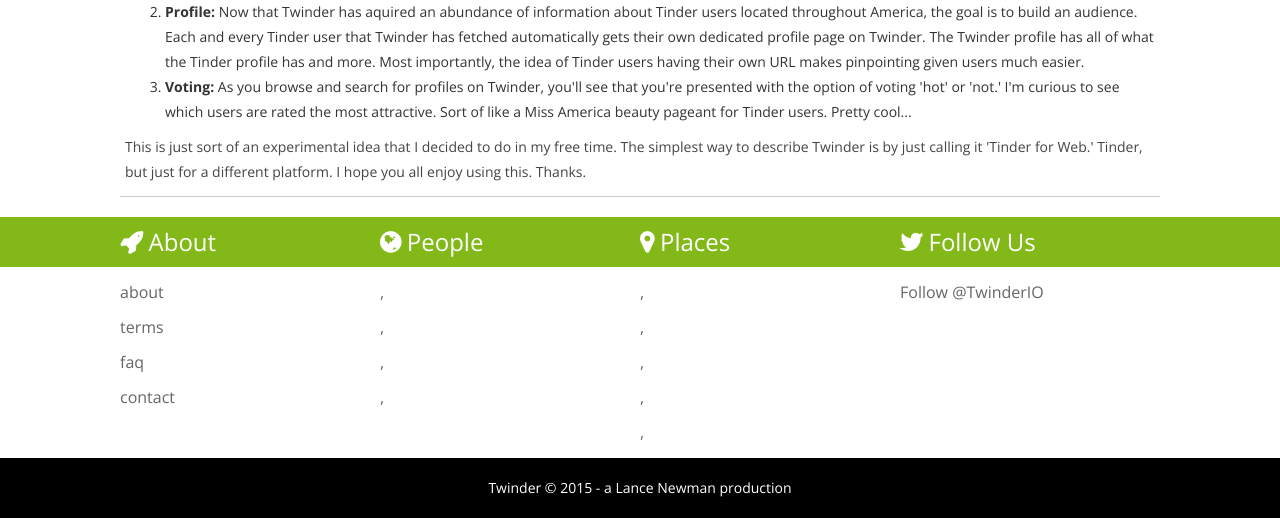
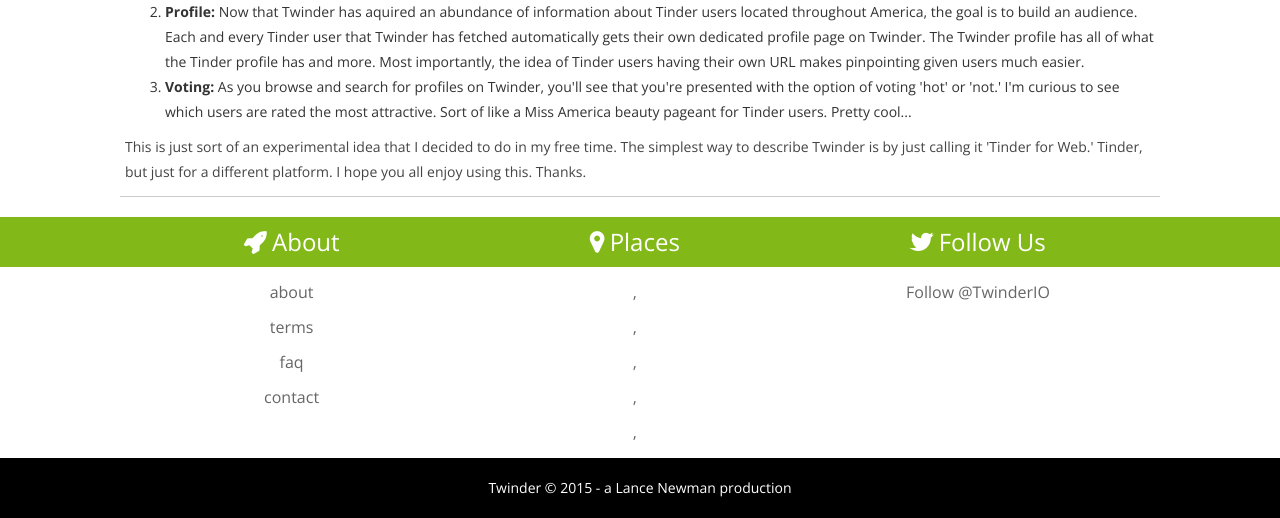
Before and after one commit to lnlance09/twinder, a PHP site: template application/views/about.php in a window 1280 px wide. Shown: the part 600-1118 px from the top of the page. Run offline with PHP 8.4, Linux system fonts and the light colour scheme; the template is opened without the code that fills it, so the values that code supplies are empty; some libraries are stand-ins or nearby versions; some web fonts are replaced.

Commit message:
Changes to footer

```diff
--- a/application/controllers/about.php
+++ b/application/controllers/about.php
@@ -53,8 +53,7 @@
 
 				// Get all of the data for the footer view
 				$places = $this->loc->FooterPlaces();
-				$users = $this->database->GetAllUsers(5);
-				$footer = array('locations' => $places, 'users' => $users);
+				$footer = array('locations' => $places);
 
 				// Load all of the views
 				$this->load->view('templates/header', $header);
--- a/application/controllers/users.php
+++ b/application/controllers/users.php
@@ -187,8 +187,7 @@
 
 						// Get all of the data for the footer view
 						$places = $this->loc->FooterPlaces();
-						$users = $this->database->GetAllUsers(5);
-						$footer = array('locations' => $places, 'users' => $users);
+						$footer = array('locations' => $places);
 
 						// Load all of the views
 						$this->load->view('templates/header', $header);
--- a/application/views/templates/footer.php
+++ b/application/views/templates/footer.php
@@ -14,19 +14,15 @@
 ?>
         <div class="text-center" id="footer">
             <div id="list_name">
-                <div class="col-lg-3">
+                <div class="col-lg-4">
                     <i class="fa fa-rocket"></i> About
                 </div>
 
-                <div class="col-lg-3">
-                    <i class="fa fa-globe"></i> People
-                </div>
-
-                <div class="col-lg-3">
+                <div class="col-lg-4">
                     <i class="fa fa-map-marker"></i> Places
                 </div>
 
-                <div class="col-lg-3">
+                <div class="col-lg-4">
                     <i class="fa fa-twitter"></i> Follow Us
                 </div>
 
@@ -38,7 +34,7 @@
             <div class="clearfix"></div>
 
             <div id="sub_footer">
-                <div class="col-lg-3">
+                <div class="col-lg-4">
                     <ul>
                         <li><a href="<?php echo $base_url; ?>about">about</a></li>
                         <li><a href="<?php echo $base_url; ?>terms">terms</a></li>
@@ -47,24 +43,7 @@
                     </ul>
                 </div>
 
-                <div class="col-lg-3">
-                    <ul>
-<?php
-    // Loop thru the random users
-    for($i=0;$i<4;$i++) {
-?>
-                        <li>
-                            <a href="<?php echo $base_url.$users[$i]['link']; ?>">
-                                <?php echo $users[$i]['name'].', '.$users[$i]['age']; ?>
-                            </a>
-                        </li>
-<?php
-    }
-?>
-                    </ul>
-                </div>
-
-                <div class="col-lg-3">
+                <div class="col-lg-4">
                     <ul>
 <?php
     // Loop thru the random locations
@@ -80,7 +59,7 @@
                     </ul>
                 </div>
 
-                <div class="col-lg-3">
+                <div class="col-lg-4">
                     <ul>
                         <!-- Twitter Button -->
                         <li>
--- a/public/css/custom.css
+++ b/public/css/custom.css
@@ -496,17 +496,17 @@ button:focus {
     @media screen and (max-width: 1024px) {
       #footer #list_name {
         padding: 20px 0; } }
-    #footer #list_name .col-lg-3 {
+    #footer #list_name .col-lg-4 {
       font-size: 24px;
       padding: 8px 0;
-      text-align: left;
+      text-align: center;
       color: #fff;
       float: left;
-      width: 25%; }
+      width: 33%; }
       @media screen and (max-width: 1024px) {
-        #footer #list_name .col-lg-3 {
+        #footer #list_name .col-lg-4 {
           display: none; } }
-      #footer #list_name .col-lg-3 .fa {
+      #footer #list_name .col-lg-4 .fa {
         color: #fff !important;
         font-weight: 600; }
     #footer #list_name #slogan {
@@ -528,40 +528,38 @@ button:focus {
     @media screen and (min-width: 1200px) {
       #footer #sub_footer {
         padding: 0 120px; } }
-    #footer #sub_footer .col-lg-3 {
+    #footer #sub_footer .col-lg-4 {
       float: left;
-      width: 25%;
+      width: 33%;
       margin: 0;
       padding: 0; }
       @media screen and (max-width: 1024px) {
-        #footer #sub_footer .col-lg-3 {
+        #footer #sub_footer .col-lg-4 {
           width: 100%; } }
-      #footer #sub_footer .col-lg-3 ul {
+      #footer #sub_footer .col-lg-4 ul {
         -webkit-padding-start: 0;
         list-style: none;
         width: 100%;
         margin: 8px 0; }
-        #footer #sub_footer .col-lg-3 ul li {
+        #footer #sub_footer .col-lg-4 ul li {
           text-align: left;
-          padding: 6px 0; }
-          @media screen and (max-width: 1024px) {
-            #footer #sub_footer .col-lg-3 ul li {
-              text-align: center; } }
-          #footer #sub_footer .col-lg-3 ul li .twitter-follow-button {
+          padding: 6px 0;
+          text-align: center; }
+          #footer #sub_footer .col-lg-4 ul li .twitter-follow-button {
             margin-left: 0px; }
-          #footer #sub_footer .col-lg-3 ul li a {
+          #footer #sub_footer .col-lg-4 ul li a {
             color: #666;
             font-size: 16px; }
             @media screen and (max-width: 768px) {
-              #footer #sub_footer .col-lg-3 ul li a {
+              #footer #sub_footer .col-lg-4 ul li a {
                 font-size: 12px; } }
             @media (min-width: 768px) and (max-width: 1024px) {
-              #footer #sub_footer .col-lg-3 ul li a {
+              #footer #sub_footer .col-lg-4 ul li a {
                 font-size: 16px; } }
             @media screen and (min-width: 320px) and (max-width: 320px) {
-              #footer #sub_footer .col-lg-3 ul li a {
+              #footer #sub_footer .col-lg-4 ul li a {
                 font-size: 10px; } }
-            #footer #sub_footer .col-lg-3 ul li a:hover {
+            #footer #sub_footer .col-lg-4 ul li a:hover {
               text-decoration: underline; }
   #footer #copyright {
     background-color: #000;
--- a/public/scss/_footer.scss
+++ b/public/scss/_footer.scss
@@ -13,17 +13,17 @@
             padding: 20px 0;
         }
 
-        .col-lg-3 {
+        .col-lg-4 {
             @media screen and (max-width: $break-medium) {
                display: none;
             }
 
             font-size: 24px;
             padding: 8px 0;
-            text-align: left;
+            text-align: center;
             color: $white;
             float: left;
-            width: 25%;
+            width: 33%;
 
             .fa {
                 color: $white !important;
@@ -56,9 +56,9 @@
             padding: 0 $side-padding;
         }
 
-        .col-lg-3 {
+        .col-lg-4 {
             float: left;
-            width: 25%;
+            width: 33%;
             margin: 0;
             padding: 0;
 
@@ -76,9 +76,9 @@
                     text-align: left;
                     padding: 6px 0;
 
-                    @media screen and (max-width: $break-medium) {
+                    //@media screen and (max-width: $break-medium) {
                         text-align: center;
-                    }
+                    //}
 
                     .twitter-follow-button {
                         margin-left: 0px;
```
